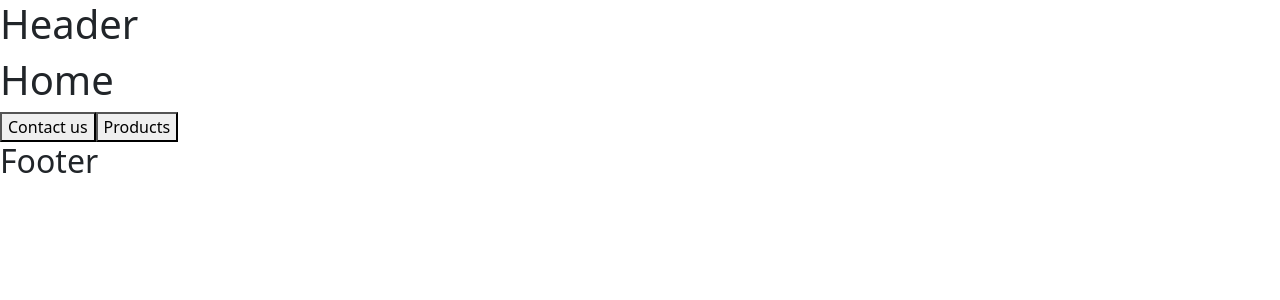
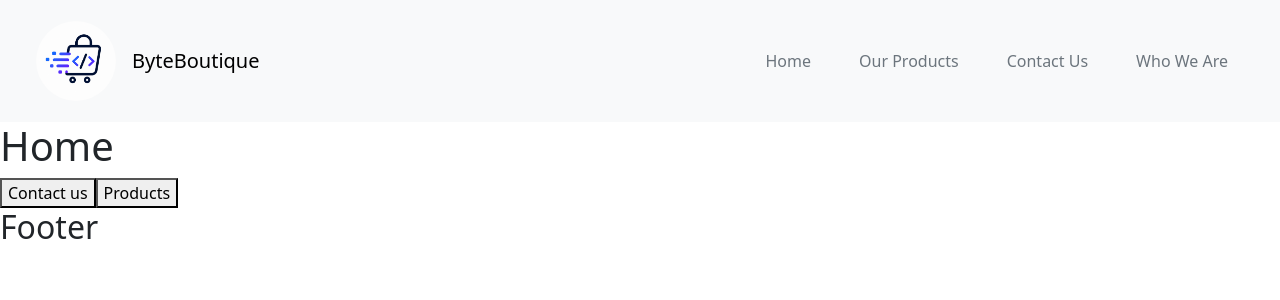
Before and after one commit to BelliaNino/react-router, a React (Vite) app: page / in a window 1280 px wide. Shown: the top 300 px of the page. Built offline with nearby package versions, Linux system fonts and the light colour scheme.

Commit message:
add Navbar

```diff
--- a/src/layouts/Structure.jsx
+++ b/src/layouts/Structure.jsx
@@ -1,16 +1,76 @@
 import React from 'react'
 
+{}
+
 import {
-    Outlet
+    Outlet,
+    Link
  } from 'react-router-dom'
+
+ import IconLogo from '../assets/icon.png';
 
 function Structure() {
   return (
     <>
     <header>
-        <h1>
-            Header
-        </h1>
+        <nav className="navbar bg-body-tertiary navbar-expand-lg custom-navbar px-4 py-3">
+      <div className="container-fluid">
+
+
+        <a className="navbar-brand d-flex align-items-center gap-3" href="/">
+          <div className="logo-placeholder">
+            {/* Inserisci qui la tua icona/logo */}
+            <img style={{width:'80px', borderRadius:'50px'}} src={IconLogo} alt="Logo BB" />
+          </div>
+
+          <div className="brand-text">
+            <h5 className="m-0">ByteBoutique</h5>
+          </div>
+        </a>
+
+        {/* btn mobile */}
+        <button
+          className="navbar-toggler border-0 shadow-none"
+          type="button"
+          data-bs-toggle="collapse"
+          data-bs-target="#mainNavbar"
+        >
+          <span className="navbar-toggler-icon"></span>
+        </button>
+
+        {/* Menu */}
+        <div className="collapse navbar-collapse justify-content-end" id="mainNavbar">
+          <ul className="navbar-nav align-items-lg-center gap-lg-3 mt-4 mt-lg-0">
+
+            <li className="nav-item">
+              <Link to="/" className="text-decoration-none text-secondary fw-medium px-3 py-2">
+              Home
+              </Link>
+            </li>
+
+            <li className="nav-item">
+              <Link to="/Products" className="text-decoration-none text-secondary fw-medium px-3 py-2">
+                Our Products
+              </Link>
+            </li>
+
+            <li className="nav-item">
+              <Link to="/Contact" className="text-decoration-none text-secondary fw-medium px-3 py-2">
+                Contact Us
+              </Link>
+            </li>
+
+            <li className="nav-item">
+              <Link to="*" className="text-decoration-none text-secondary fw-medium px-3 py-2">
+              Who We Are
+              </Link>
+            </li>
+
+          </ul>
+        </div>
+
+      </div>
+    </nav>
     </header>
 
     <Outlet/>
```
Also changed, not shown: src/assets/icon.png (added).
